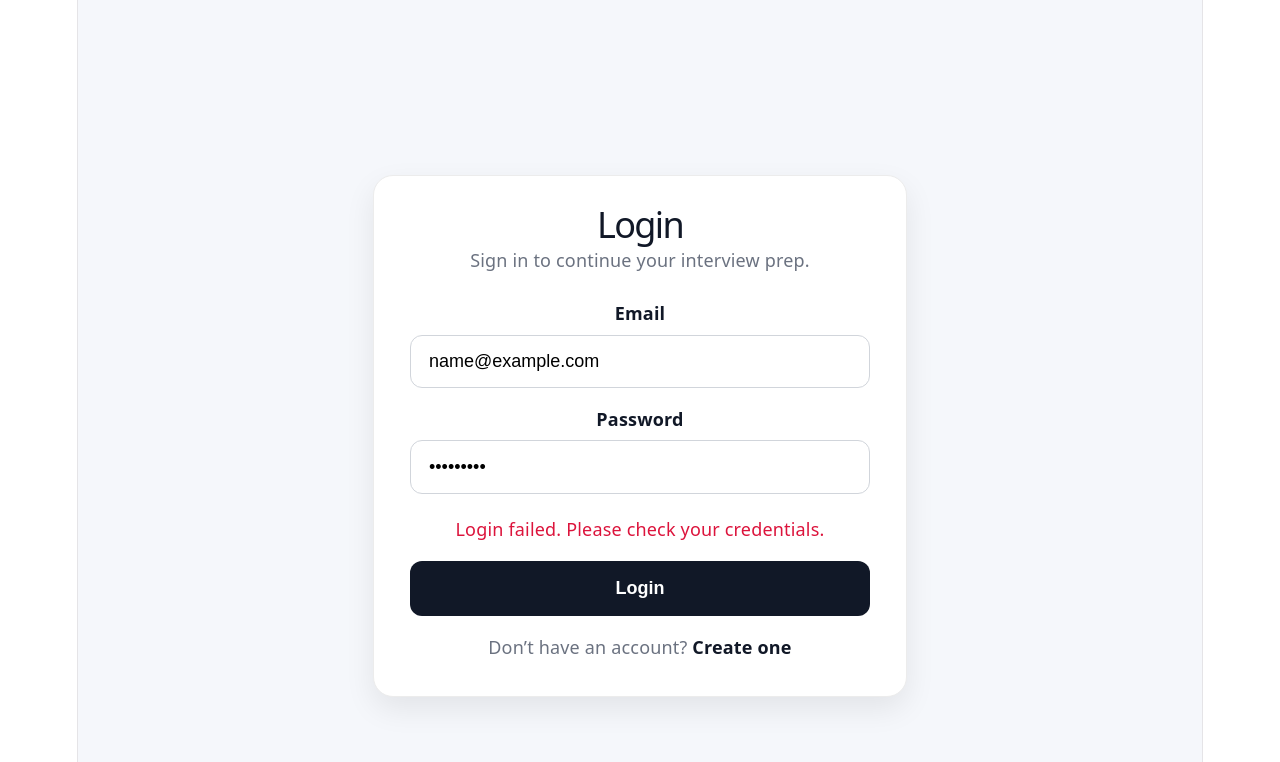
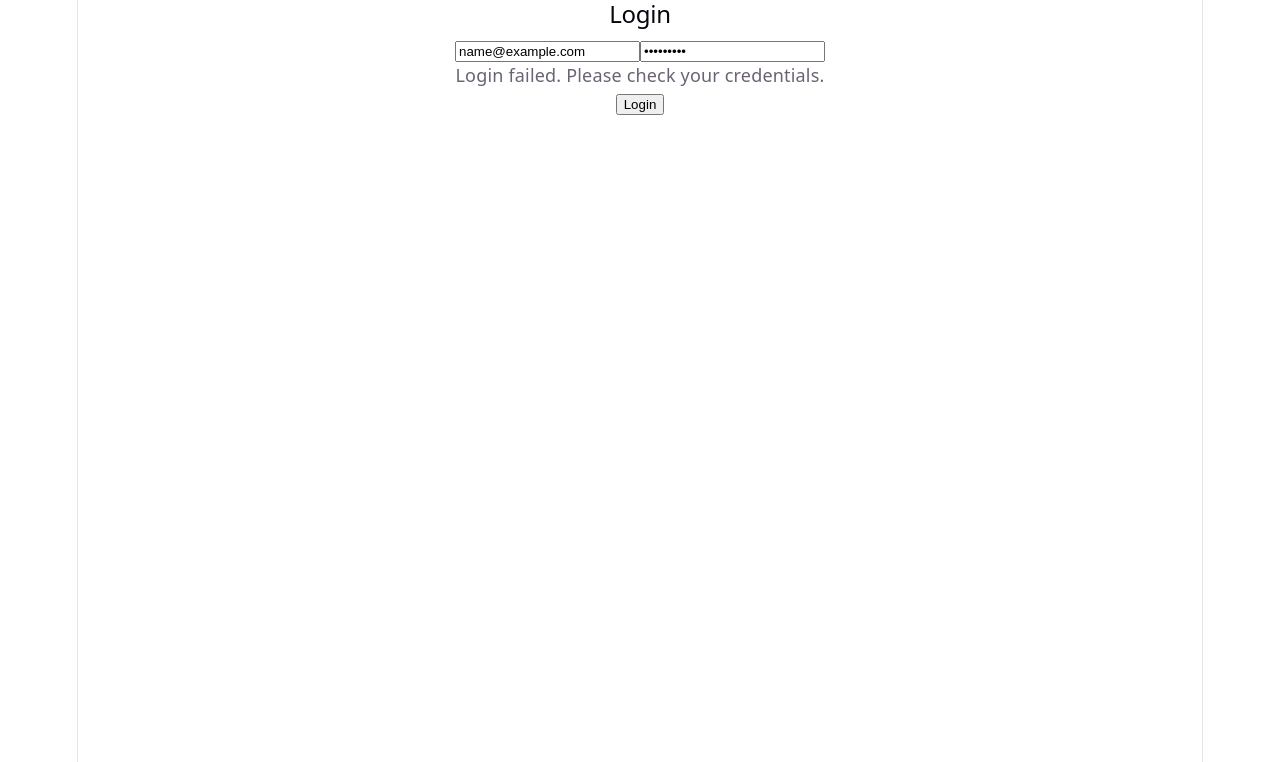
Before and after one commit to djbell261/26q1-team1-capstone-deploy, a React app in the folder interviewprep/frontend/: page /login in a window 1280 px wide. Both pictures are taken after typing "name@example.com", "Sample123" into the empty fields and a click on the button "Login". Shown: the top 762 px of the page. Built offline with nearby package versions, Linux system fonts and the light colour scheme; no server answers; the HTML template or start-up script is replaced by a standard one.

Commit message:
added support

```diff
--- a/interviewprep/frontend/src/pages/LoginPage.jsx
+++ b/interviewprep/frontend/src/pages/LoginPage.jsx
@@ -1,178 +1,54 @@
-import { Link, useLocation, useNavigate } from "react-router-dom";
 import { useState } from "react";
+import { useNavigate } from "react-router-dom";
 import { loginUser } from "../api/authApi";
-import { useAuthContext } from "../context/AuthContext";
 
 export default function LoginPage() {
+  const [email, setEmail] = useState("");   // ✅ MUST be email
+  const [password, setPassword] = useState("");
+  const [error, setError] = useState("");
+
   const navigate = useNavigate();
-  const location = useLocation();
-  const { login } = useAuthContext();
-
-  const [formData, setFormData] = useState({
-    email: "",
-    password: "",
-  });
-
-  const [error, setError] = useState("");
-  const [loading, setLoading] = useState(false);
-
-  const from = location.state?.from?.pathname || "/dashboard";
-
-  const handleChange = (e) => {
-    setFormData((prev) => ({
-      ...prev,
-      [e.target.name]: e.target.value,
-    }));
-  };
 
   const handleSubmit = async (e) => {
     e.preventDefault();
-    setError("");
-    setLoading(true);
 
     try {
-      const data = await loginUser(formData);
-
-      login({
-        token: data.token,
-        user: {
-          id: data.id,
-          name: data.name,
-          email: data.email,
-          role: data.role,
-        },
+      const data = await loginUser({
+        email,        // ✅ CRITICAL FIX
+        password,
       });
 
-      navigate(from, { replace: true });
+      localStorage.setItem("token", data.token);
+      navigate("/dashboard");
     } catch (err) {
-      setError(
-        err.response?.data?.message ||
-          "Login failed. Please check your credentials."
-      );
-    } finally {
-      setLoading(false);
+      console.error(err);
+      setError("Login failed. Please check your credentials.");
     }
   };
 
   return (
-    <div
-      style={{
-        minHeight: "100vh",
-        background: "#f5f7fb",
-        display: "flex",
-        alignItems: "center",
-        justifyContent: "center",
-        padding: "2rem",
-      }}
-    >
-      <div
-        style={{
-          width: "100%",
-          maxWidth: "460px",
-          background: "#ffffff",
-          borderRadius: "20px",
-          padding: "2rem",
-          boxShadow: "0 12px 30px rgba(0,0,0,0.08)",
-          border: "1px solid #ececec",
-        }}
-      >
-        <h1
-          style={{
-            marginTop: 0,
-            marginBottom: "0.5rem",
-            fontSize: "2rem",
-            color: "#111827",
-          }}
-        >
-          Login
-        </h1>
-
-        <p
-          style={{
-            marginTop: 0,
-            marginBottom: "1.5rem",
-            color: "#6b7280",
-          }}
-        >
-          Sign in to continue your interview prep.
-        </p>
+    <div className="login-container">
+      <h2>Login</h2>
 
       <form onSubmit={handleSubmit}>
-          <div style={{ marginBottom: "1rem" }}>
-            <label style={labelStyle}>Email</label>
         <input
           type="email"
-              name="email"
-              value={formData.email}
-              onChange={handleChange}
-              required
-              style={inputStyle}
+          placeholder="Email"
+          value={email}
+          onChange={(e) => setEmail(e.target.value)}
         />
-          </div>
 
-          <div style={{ marginBottom: "1.25rem" }}>
-            <label style={labelStyle}>Password</label>
         <input
           type="password"
-              name="password"
-              value={formData.password}
-              onChange={handleChange}
-              required
-              style={inputStyle}
+          placeholder="Password"
+          value={password}
+          onChange={(e) => setPassword(e.target.value)}
         />
-          </div>
 
-          {error && (
-            <p style={{ color: "crimson", marginBottom: "1rem" }}>{error}</p>
-          )}
+        {error && <p className="error">{error}</p>}
 
-          <button type="submit" disabled={loading} style={primaryButtonStyle}>
-            {loading ? "Logging in..." : "Login"}
-          </button>
+        <button type="submit">Login</button>
       </form>
-
-        <p style={{ marginTop: "1rem", color: "#6b7280" }}>
-          Don’t have an account?{" "}
-          <Link to="/register" style={linkStyle}>
-            Create one
-          </Link>
-        </p>
-      </div>
     </div>
   );
 }
-
-const labelStyle = {
-  display: "block",
-  marginBottom: "0.45rem",
-  fontWeight: 600,
-  color: "#111827",
-};
-
-const inputStyle = {
-  width: "100%",
-  padding: "0.85rem 1rem",
-  borderRadius: "12px",
-  border: "1px solid #d1d5db",
-  outline: "none",
-  fontSize: "1rem",
-  boxSizing: "border-box",
-};
-
-const primaryButtonStyle = {
-  width: "100%",
-  border: "none",
-  background: "#111827",
-  color: "#ffffff",
-  padding: "0.95rem 1rem",
-  borderRadius: "12px",
-  cursor: "pointer",
-  fontWeight: 600,
-  fontSize: "1rem",
-};
-
-const linkStyle = {
-  color: "#111827",
-  fontWeight: 600,
-  textDecoration: "none",
-};
```
Lines whose indentation alone changed are shown as unchanged.
